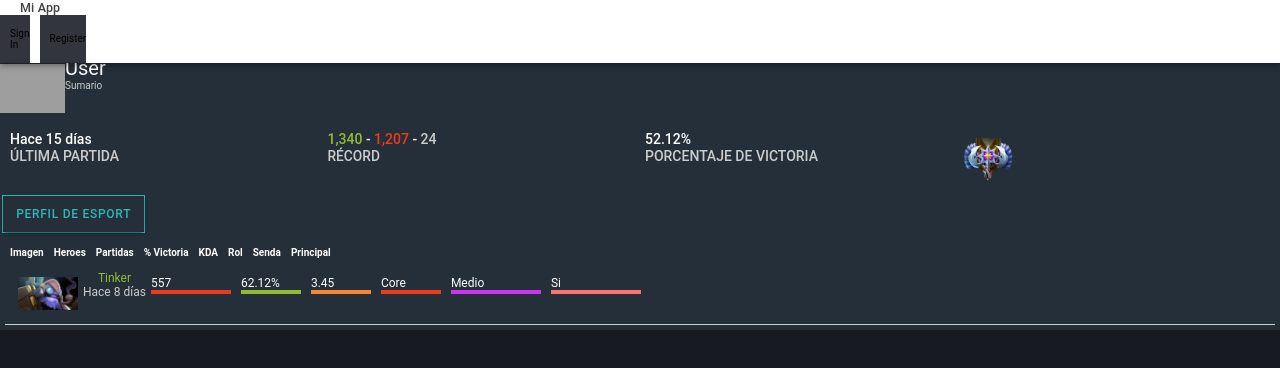
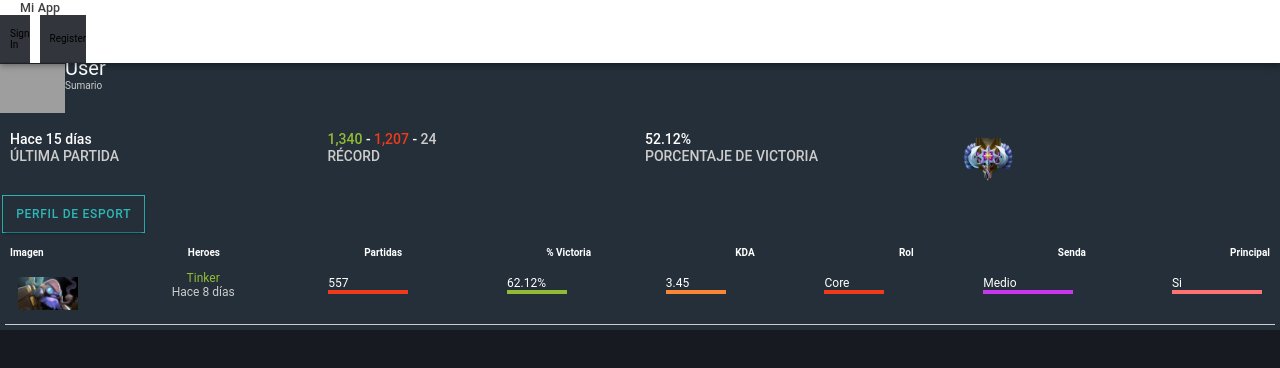
Before and after one commit to Cristian-Calderon/dotaStats, a React (Vite) app: page /sign-in in a window 1280 px wide. Shown: the top 368 px of the page. Built offline with nearby package versions, Linux system fonts and the light colour scheme.

Commit message:
media querie agregada

```diff
--- a/src/components/HeroesMatches.css
+++ b/src/components/HeroesMatches.css
@@ -191,3 +191,10 @@
 .text-align{
     text-align: left;
 }
+
+/* media queries */
+@media screen and (min-width: 400px) {
+    .header-row, .data-row {
+        justify-content: space-between;
+    }
+}
```
